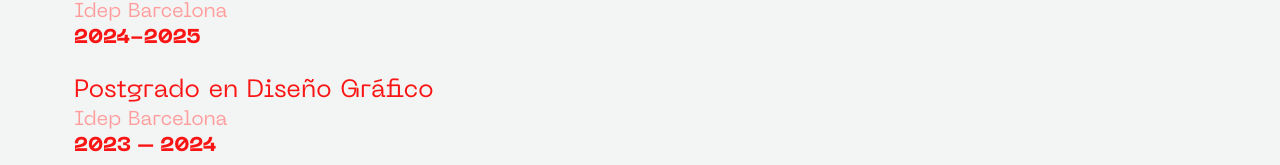
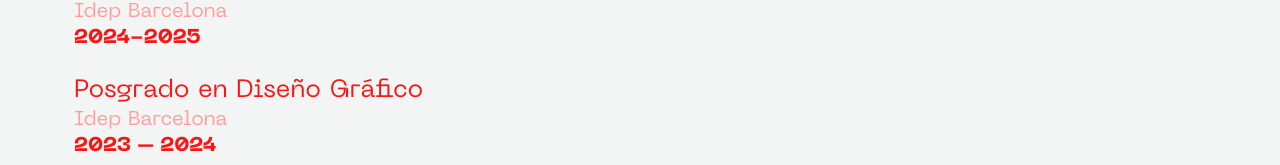
Before and after one commit to larimar20/portfolio-web, a Next.js app: page /sobre-mi in a window 1280 px wide. Shown: the part 2263-2428 px from the top of the page. Built offline with nearby package versions, Linux system fonts and the light colour scheme.

Commit message:
Correcciones de texto: Wava, Art Promocions, Sobre mí

```diff
--- a/src/app/sobre-mi/page.tsx
+++ b/src/app/sobre-mi/page.tsx
@@ -22,7 +22,7 @@
 
 const formacion = [
   { titulo: "Máster en UX/UI y Diseño Gráfico Avanzado", centro: "Idep Barcelona", periodo: "2024-2025" },
-  { titulo: "Postgrado en Diseño Gráfico", centro: "Idep Barcelona", periodo: "2023 – 2024" },
+  { titulo: "Posgrado en Diseño Gráfico", centro: "Idep Barcelona", periodo: "2023 – 2024" },
   { titulo: "Grado en Criminología y Seguridad Privada", centro: "Abat Oliba CEU", periodo: "2015 – 2019" },
 ];
 
--- a/src/data/projectDetails.ts
+++ b/src/data/projectDetails.ts
@@ -40,7 +40,7 @@
       "Una app que te ayuda a llegar a casa segura. Rutas inteligentes, pensadas para las noches en que vas sola.",
     description: [
       "Wava es una app enfocada en mejorar la seguridad de las mujeres durante sus desplazamientos nocturnos. Más allá de diseñar una aplicación, el objetivo fue crear una experiencia centrada en las necesidades reales de las usuarias a través de un proceso de diseño completo.",
-      "El proyecto comenzó con una fase de investigación para comprender el problema y definir un User Persona, que guió todas las decisiones de diseño. A partir de ahí, se desarrollaron la arquitectura de la información, los user flows y los primeros wireframes, priorizando una navegación sencilla e intuitiva.",
+      "El proyecto comenzó con una fase de investigación para comprender el problema y definir un User Persona, que guio todas las decisiones de diseño. A partir de ahí, se desarrollaron la arquitectura de la información, los user flows y los primeros wireframes, priorizando una navegación sencilla e intuitiva.",
       "Posteriormente, se creó un Design System para garantizar la coherencia visual y la escalabilidad del producto. El resultado es una propuesta que combina un sistema de rutas inteligentes, una función de emergencia y un asistente basado en IA, integrando investigación, estrategia, UX y UI en un único producto digital.",
     ],
     heroImage: "/images/projects/wava/hero.png",
@@ -108,7 +108,7 @@
     subtitle:
       "Web para una inmobiliaria del Maresme con más de 20 años de experiencia, diseñada para dar visibilidad a sus propiedades y establecer su presencia digital.",
     description: [
-      "Art Promoción es un proyecto de diseño UX/UI consistente en la creación de una web para una inmobiliaria con más de 20 años de experiencia en el Maresme, que hasta el momento no contaba con presencia digital. El objetivo principal fue trasladar su trayectoria y profesionalidad al entorno online, mejorando su visibilidad y facilitando la presentación de sus propiedades.",
+      "Art Promocions es un proyecto de diseño UX/UI consistente en la creación de una web para una inmobiliaria con más de 20 años de experiencia en el Maresme, que hasta el momento no contaba con presencia digital. El objetivo principal fue trasladar su trayectoria y profesionalidad al entorno online, mejorando su visibilidad y facilitando la presentación de sus propiedades.",
       "El proyecto comenzó con una fase de análisis para comprender el negocio, el tipo de cliente y las necesidades del sector inmobiliario local. A partir de esta información se definió la estructura de la web y se desarrolló un User Persona que representara al usuario objetivo, permitiendo orientar las decisiones de diseño hacia la búsqueda y gestión de propiedades.",
       "Se diseñaron los user flows y la arquitectura de la información con el objetivo de facilitar la navegación entre inmuebles, filtros de búsqueda y contacto con la agencia. Posteriormente, se trabajó en los wireframes, priorizando una experiencia clara, directa y enfocada en la conversión.",
       "Finalmente, se desarrolló un Design System que asegura la coherencia visual de toda la web, definiendo estilos, componentes y jerarquías tipográficas. El resultado es una plataforma digital que refleja la experiencia de la inmobiliaria y mejora la accesibilidad a su catálogo de propiedades, integrando estrategia, UX y UI en una solución funcional y escalable.",
```
